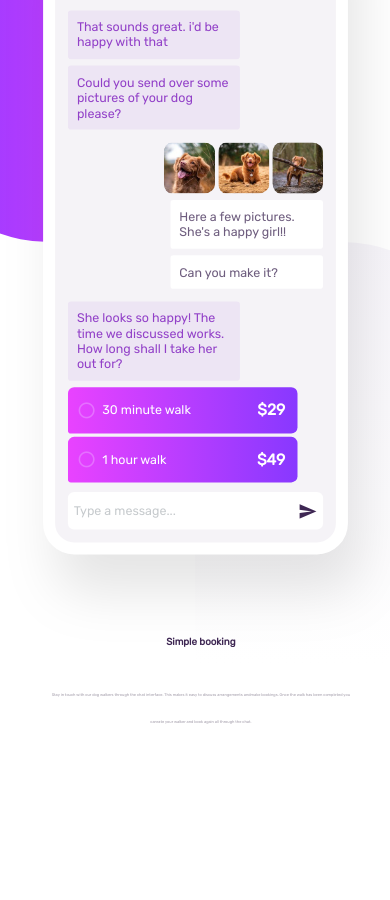
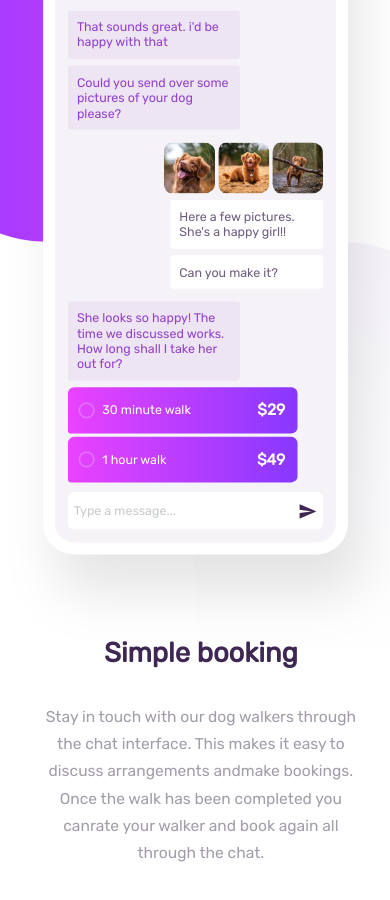
Before and after one commit to RthSoldan/frontendmentor-chat-app-css-illustration, a plain HTML site: page index.html in a window 390 px wide. Shown: the part 180-1080 px from the top of the page. Before the commit the page ends 983 px from the top, so only its background shows below. Drawn offline with Linux system fonts and the light colour scheme.

Commit message:
updating font-size

```diff
--- a/style.css
+++ b/style.css
@@ -534,8 +534,14 @@
             margin-top: 4vh;
             color: hsl(270, 7%, 64%);
             line-height: 7vw;
+            font-size: 4vw;
 
         }
+
+        .texto h1 {
+            font-size: 7vw;
+        }
+
 
     @keyframes go-back {
     0% {
```
